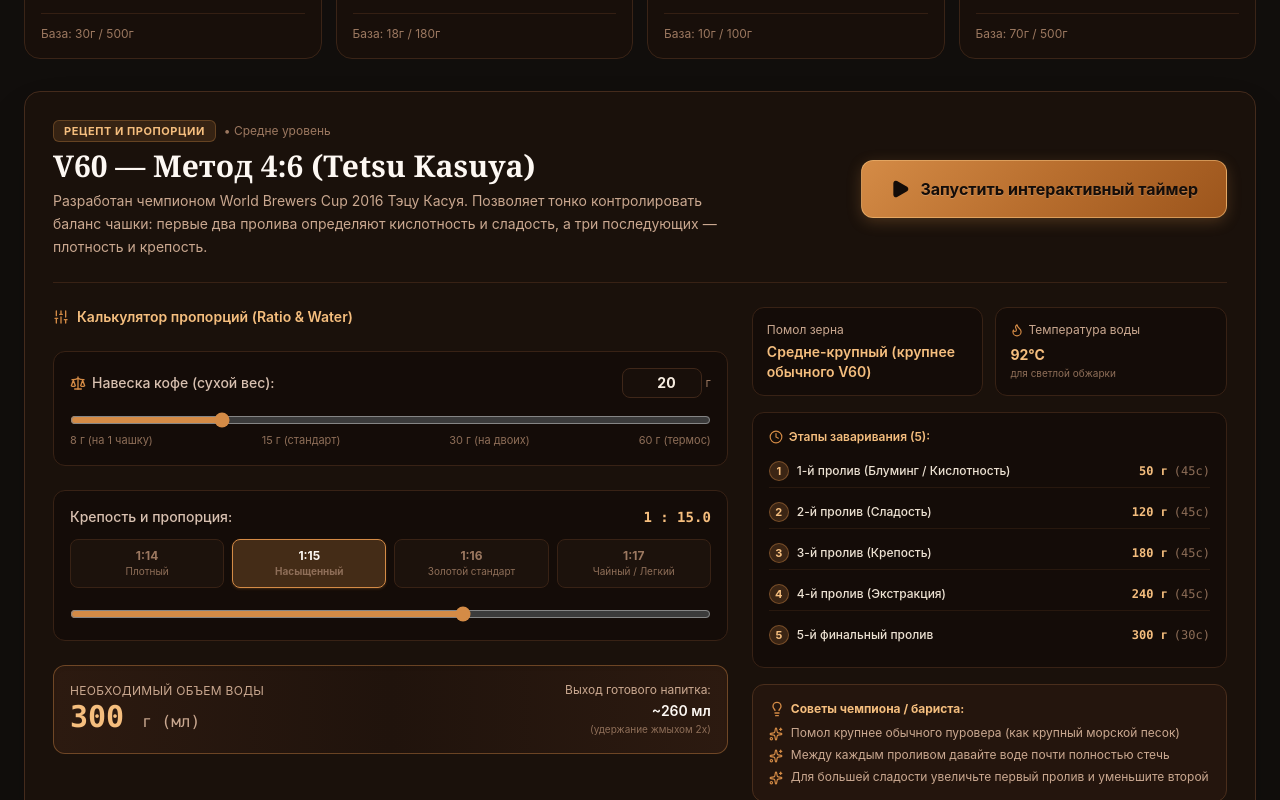
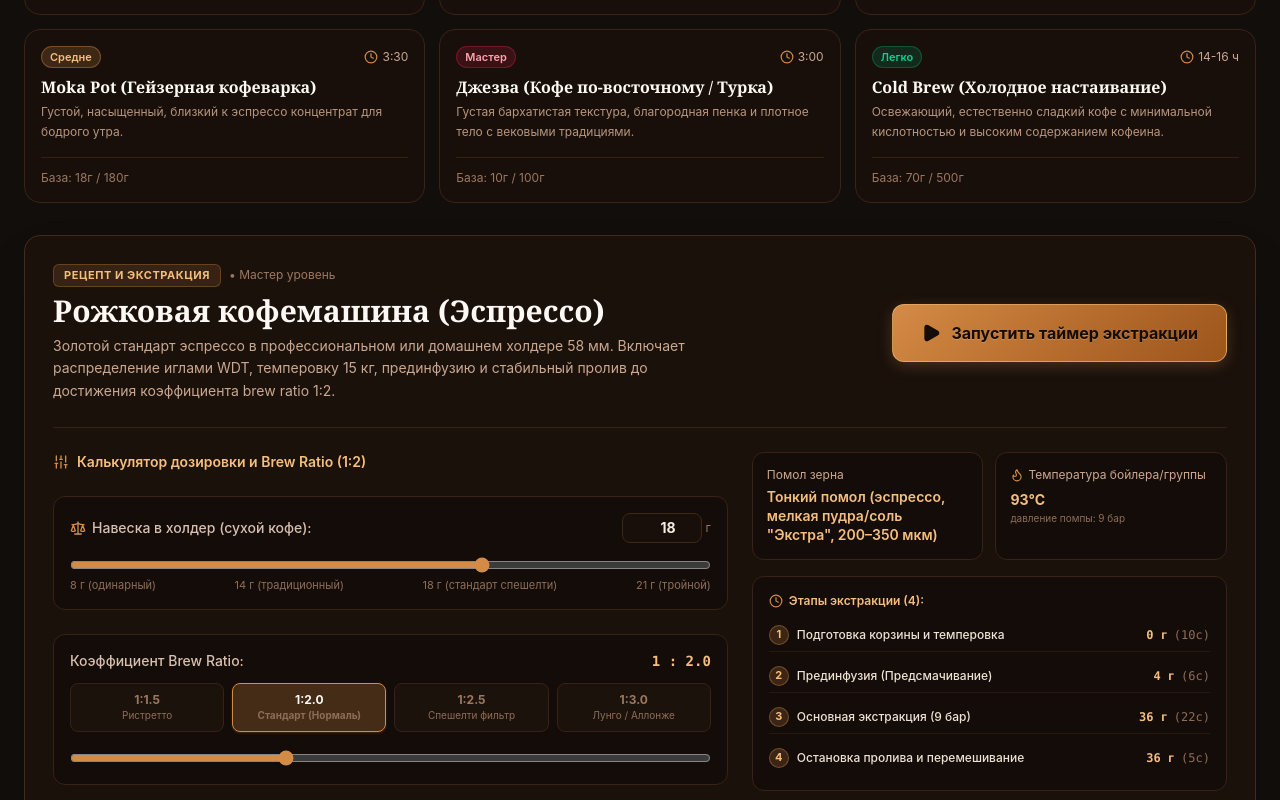
Before and after one commit to Leonid-Perkin/coffeecraft, a React (Vite) app: page / in a window 1280 px wide. Shown: the part 620-1420 px from the top of the page. Built offline with nearby package versions, Linux system fonts and the light colour scheme.

Commit message:
feat: add espresso machine brew method and localstorage sync indicator

```diff
--- a/src/components/brew/BrewSection.tsx
+++ b/src/components/brew/BrewSection.tsx
@@ -25,11 +25,12 @@ interface BrewSectionProps {
 }
 
 export const BrewSection: React.FC<BrewSectionProps> = ({ onLogToJournal }) => {
-  const [selectedMethodId, setSelectedMethodId] = useState<BrewMethodId>('v60-kasuya');
+  const [selectedMethodId, setSelectedMethodId] = useState<BrewMethodId>('espresso-machine');
   const [categoryFilter, setCategoryFilter] = useState<string>('all');
   const [activeTimerMethod, setActiveTimerMethod] = useState<BrewMethod | null>(null);
 
   const selectedMethod = BREW_METHODS.find((m) => m.id === selectedMethodId) || BREW_METHODS[0];
+  const isEspresso = selectedMethod.id === 'espresso-machine';
 
   // Ratio and dosing state
   const [coffeeGrams, setCoffeeGrams] = useState<number>(selectedMethod.defaultCoffeeGrams);
@@ -62,9 +63,9 @@ export const BrewSection: React.FC<BrewSectionProps> = ({ onLogToJournal }) => {
       <div className="flex items-center gap-2 overflow-x-auto pb-2 scrollbar-none">
         {[
           { id: 'all', label: 'Все методы' },
+          { id: 'pressure', label: 'Рожок и Гейзер (Давление)' },
           { id: 'pourover', label: 'Воронка (Пуровер)' },
           { id: 'immersion', label: 'Иммерсия (AeroPress / Френч-пресс)' },
-          { id: 'pressure', label: 'Гейзер (Moka Pot)' },
           { id: 'other', label: 'Турка и Cold Brew' },
         ].map((tab) => (
           <button
@@ -82,7 +83,7 @@ export const BrewSection: React.FC<BrewSectionProps> = ({ onLogToJournal }) => {
       </div>
 
       {/* Methods Carousel / Grid */}
-      <div className="grid grid-cols-1 sm:grid-cols-2 lg:grid-cols-4 gap-3.5">
+      <div className="grid grid-cols-1 sm:grid-cols-2 lg:grid-cols-3 gap-3.5">
         {filteredMethods.map((m) => {
           const isSelected = m.id === selectedMethodId;
           return (
@@ -114,7 +115,7 @@ export const BrewSection: React.FC<BrewSectionProps> = ({ onLogToJournal }) => {
                   </div>
                 </div>
 
-                <h3 className="font-bold text-sm sm:text-base text-[#fdf8f3] mb-1 leading-snug">
+                <h3 className="font-bold text-sm sm:text-base text-[#fdf8f3] mb-1 leading-snug font-serif">
                   {m.name}
                 </h3>
                 <p className="text-xs text-[#b8957c] line-clamp-2 leading-relaxed">
@@ -141,7 +142,7 @@ export const BrewSection: React.FC<BrewSectionProps> = ({ onLogToJournal }) => {
           <div>
             <div className="flex items-center gap-2 mb-1.5">
               <span className="text-[11px] uppercase tracking-wider font-bold text-[#f5be7e] bg-[#d48b46]/15 border border-[#d48b46]/30 px-2.5 py-0.5 rounded-md">
-                Рецепт и пропорции
+                Рецепт и экстракция
               </span>
               <span className="text-xs text-[#9c7860]">• {selectedMethod.difficulty} уровень</span>
             </div>
@@ -158,7 +159,7 @@ export const BrewSection: React.FC<BrewSectionProps> = ({ onLogToJournal }) => {
             className="w-full lg:w-auto px-7 py-4 btn-crema border border-[#f3be7a]/60 text-[#140d09] font-extrabold text-base rounded-xl flex items-center justify-center gap-2.5 transition-all cursor-pointer"
           >
             <Play className="w-5 h-5 fill-current" />
-            Запустить интерактивный таймер
+            Запустить таймер экстракции
           </button>
         </div>
 
@@ -168,7 +169,9 @@ export const BrewSection: React.FC<BrewSectionProps> = ({ onLogToJournal }) => {
           <div className="lg:col-span-7 space-y-6">
             <div className="flex items-center gap-2 text-sm font-semibold text-[#f5be7e]">
               <Sliders className="w-4 h-4 text-[#d48b46]" />
-              <span>Калькулятор пропорций (Ratio & Water)</span>
+              <span>
+                {isEspresso ? 'Калькулятор дозировки и Brew Ratio (1:2)' : 'Калькулятор пропорций (Ratio & Water)'}
+              </span>
             </div>
 
             {/* Coffee grams slider */}
@@ -176,13 +179,13 @@ export const BrewSection: React.FC<BrewSectionProps> = ({ onLogToJournal }) => {
               <div className="flex justify-between items-center">
                 <label className="text-xs sm:text-sm text-[#d8c0b0] font-medium flex items-center gap-1.5">
                   <Scale className="w-4 h-4 text-[#d48b46]" />
-                  Навеска кофе (сухой вес):
+                  {isEspresso ? 'Навеска в холдер (сухой кофе):' : 'Навеска кофе (сухой вес):'}
                 </label>
                 <div className="flex items-center gap-1">
                   <input
                     type="number"
-                    min="5"
-                    max="100"
+                    min={isEspresso ? 7 : 5}
+                    max={isEspresso ? 24 : 100}
                     step="0.5"
                     value={coffeeGrams}
                     onChange={(e) => setCoffeeGrams(Math.max(5, parseFloat(e.target.value) || 5))}
@@ -194,8 +197,8 @@ export const BrewSection: React.FC<BrewSectionProps> = ({ onLogToJournal }) => {
 
               <input
                 type="range"
-                min="8"
-                max="60"
+                min={isEspresso ? 7 : 8}
+                max={isEspresso ? 24 : 60}
                 step="0.5"
                 value={coffeeGrams}
                 onChange={(e) => setCoffeeGrams(parseFloat(e.target.value))}
@@ -203,10 +206,21 @@ export const BrewSection: React.FC<BrewSectionProps> = ({ onLogToJournal }) => {
               />
 
               <div className="flex justify-between text-[11px] text-[#8e6e58]">
-                <span>8 г (на 1 чашку)</span>
+                {isEspresso ? (
+                  <>
+                    <span>8 г (одинарный)</span>
+                    <span>14 г (традиционный)</span>
+                    <span>18 г (стандарт спешелти)</span>
+                    <span>21 г (тройной)</span>
+                  </>
+                ) : (
+                  <>
+                    <span>8 г (1 чашка)</span>
                     <span>15 г (стандарт)</span>
                     <span>30 г (на двоих)</span>
                     <span>60 г (термос)</span>
+                  </>
+                )}
               </div>
             </div>
 
@@ -214,7 +228,7 @@ export const BrewSection: React.FC<BrewSectionProps> = ({ onLogToJournal }) => {
             <div className="bg-[#140c08] p-4 rounded-xl border border-[#382215] space-y-3">
               <div className="flex justify-between items-center">
                 <span className="text-xs sm:text-sm text-[#d8c0b0] font-medium">
-                  Крепость и пропорция:
+                  {isEspresso ? 'Коэффициент Brew Ratio:' : 'Крепость и пропорция:'}
                 </span>
                 <span className="text-sm font-bold text-[#f5be7e] font-mono">
                   1 : {ratio.toFixed(1)}
@@ -223,7 +237,27 @@ export const BrewSection: React.FC<BrewSectionProps> = ({ onLogToJournal }) => {
 
               {/* Quick ratio presets */}
               <div className="grid grid-cols-4 gap-2">
-                {[
+                {isEspresso
+                  ? [
+                      { r: 1.5, label: '1:1.5', sub: 'Ристретто' },
+                      { r: 2.0, label: '1:2.0', sub: 'Стандарт (Нормаль)' },
+                      { r: 2.5, label: '1:2.5', sub: 'Спешелти фильтр' },
+                      { r: 3.0, label: '1:3.0', sub: 'Лунго / Аллонже' },
+                    ].map((item) => (
+                      <button
+                        key={item.r}
+                        onClick={() => handleRatioPreset(item.r)}
+                        className={`py-2 px-1 text-center rounded-lg border transition-all cursor-pointer ${
+                          Math.abs(ratio - item.r) < 0.1
+                            ? 'bg-[#d48b46]/25 border-[#d48b46] text-[#fdf8f3] font-bold shadow-sm shadow-[#d48b46]/20'
+                            : 'bg-[#1c120c] border-[#382215] text-[#9c7860] hover:border-[#52331f] hover:text-[#ede2d3]'
+                        }`}
+                      >
+                        <div className="text-xs font-bold">{item.label}</div>
+                        <div className="text-[10px] text-[#8e6e58] hidden sm:block">{item.sub}</div>
+                      </button>
+                    ))
+                  : [
                       { r: 14, label: '1:14', sub: 'Плотный' },
                       { r: 15, label: '1:15', sub: 'Насыщенный' },
                       { r: 16, label: '1:16', sub: 'Золотой стандарт' },
@@ -246,9 +280,9 @@ export const BrewSection: React.FC<BrewSectionProps> = ({ onLogToJournal }) => {
 
               <input
                 type="range"
-                min="7"
-                max="20"
-                step="0.5"
+                min={isEspresso ? 1.0 : 7}
+                max={isEspresso ? 4.0 : 20}
+                step={isEspresso ? 0.1 : 0.5}
                 value={ratio}
                 onChange={(e) => setRatio(parseFloat(e.target.value))}
                 className="w-full accent-[#d48b46] h-2 bg-[#2a1a11] rounded-lg cursor-pointer"
@@ -259,18 +293,24 @@ export const BrewSection: React.FC<BrewSectionProps> = ({ onLogToJournal }) => {
             <div className="p-4 bg-gradient-to-r from-[#2c1a10] via-[#20130c] to-[#2c1a10] rounded-xl border border-[#d48b46]/40 flex items-center justify-between shadow-inner">
               <div>
                 <span className="text-xs text-[#caa890] uppercase tracking-wide block">
-                  Необходимый объем воды
+                  {isEspresso ? 'Целевой вес выхода на весах' : 'Необходимый объем воды'}
                 </span>
                 <span className="text-2xl sm:text-3xl font-extrabold text-[#f5be7e] font-mono">
                   {waterGrams} <span className="text-base font-normal text-[#caa890]">г (мл)</span>
                 </span>
               </div>
               <div className="text-right">
-                <span className="text-xs text-[#caa890] block">Выход готового напитка:</span>
+                <span className="text-xs text-[#caa890] block">
+                  {isEspresso ? 'Пропорция в чашке:' : 'Выход напитка:'}
+                </span>
                 <span className="text-sm font-semibold text-[#fdf8f3]">
-                  ~{Math.round(waterGrams - coffeeGrams * 2)} мл
+                  {isEspresso
+                    ? `${coffeeGrams}г $\\rightarrow$ ${waterGrams}г (1:${ratio.toFixed(1)})`
+                    : `~${Math.round(waterGrams - coffeeGrams * 2)} мл`}
                 </span>
-                <span className="text-[10px] text-[#8e6e58] block">(удержание жмыхом 2х)</span>
+                <span className="text-[10px] text-[#8e6e58] block">
+                  {isEspresso ? 'Время пролива: ~26-30 сек' : '(удержание жмыхом 2х)'}
+                </span>
               </div>
             </div>
           </div>
@@ -288,12 +328,12 @@ export const BrewSection: React.FC<BrewSectionProps> = ({ onLogToJournal }) => {
               <div className="bg-[#140c08] p-3.5 rounded-xl border border-[#382215]">
                 <span className="text-xs text-[#caa890] block mb-1 flex items-center gap-1">
                   <Flame className="w-3.5 h-3.5 text-[#d48b46]" />
-                  Температура воды
+                  Температура бойлера/группы
                 </span>
                 <span className="text-sm font-bold text-[#f5be7e]">
                   {selectedMethod.recommendedTempC}°C
                 </span>
-                <span className="text-[10px] text-[#8e6e58] block">для светлой обжарки</span>
+                <span className="text-[10px] text-[#8e6e58] block">давление помпы: 9 бар</span>
               </div>
             </div>
 
@@ -301,7 +341,7 @@ export const BrewSection: React.FC<BrewSectionProps> = ({ onLogToJournal }) => {
             <div className="bg-[#140c08] p-4 rounded-xl border border-[#382215]">
               <div className="text-xs font-semibold text-[#f5be7e] mb-2.5 flex items-center gap-1.5">
                 <Clock className="w-3.5 h-3.5 text-[#d48b46]" />
-                Этапы заваривания ({selectedMethod.steps.length}):
+                Этапы экстракции ({selectedMethod.steps.length}):
               </div>
 
               <div className="space-y-2">
--- a/src/components/journal/JournalSection.tsx
+++ b/src/components/journal/JournalSection.tsx
@@ -15,7 +15,8 @@ import {
   X,
   Coffee,
   Trash2,
-  FileText
+  FileText,
+  Save
 } from 'lucide-react';
 
 interface JournalSectionProps {
@@ -309,6 +310,10 @@ export const JournalSection: React.FC<JournalSectionProps> = ({
         </div>
 
         <div className="flex items-center gap-2 self-end sm:self-auto text-xs">
+          <div className="hidden lg:flex items-center gap-1.5 text-[11px] text-[#caa890] bg-[#140c08] px-2.5 py-1.5 rounded-lg border border-[#342014]">
+            <Save className="w-3.5 h-3.5 text-[#d48b46]" />
+            <span>Дневник в LocalStorage</span>
+          </div>
           <button
             onClick={handleExportData}
             className="flex items-center gap-1.5 px-3 py-1.5 bg-[#251710] hover:bg-[#321f15] text-[#d8c0b0] rounded-lg border border-[#442a1b] transition-colors cursor-pointer"
--- a/src/data/brewMethods.ts
+++ b/src/data/brewMethods.ts
@@ -1,6 +1,57 @@
 import type { BrewMethod } from '../types';
 
 export const BREW_METHODS: BrewMethod[] = [
+  {
+    id: 'espresso-machine',
+    name: 'Рожковая кофемашина (Эспрессо)',
+    category: 'pressure',
+    shortDesc: 'Эталонный спешелти-эспрессо под давлением 9 бар: предсмачивание таблетки и ровный пролив 1:2 за 26–30 секунд.',
+    fullDesc: 'Золотой стандарт эспрессо в профессиональном или домашнем холдере 58 мм. Включает распределение иглами WDT, темперовку 15 кг, прединфузию и стабильный пролив до достижения коэффициента brew ratio 1:2.',
+    difficulty: 'Мастер',
+    icon: 'Zap',
+    defaultCoffeeGrams: 18,
+    defaultWaterGrams: 36,
+    defaultRatio: 2,
+    recommendedGrind: 'Тонкий помол (эспрессо, мелкая пудра/соль "Экстра", 200–350 мкм)',
+    recommendedTempC: 93,
+    totalTimeEstimate: '0:30',
+    steps: [
+      {
+        title: 'Подготовка корзины и темперовка',
+        description: 'Смолите 18 г, разровняйте кофе в холдере иглами (WDT), стемперуйте с усилием ~15 кг с идеально плоским горизонтом.',
+        timeSeconds: 10,
+        targetWaterGrams: 0,
+        pourType: 'wait'
+      },
+      {
+        title: 'Прединфузия (Предсмачивание)',
+        description: 'Включите группу. Первые 5-6 секунд на давлении 2-3 бара мягко смачивают таблетку, предотвращая каналы (ченнелинг).',
+        timeSeconds: 6,
+        targetWaterGrams: 4,
+        pourType: 'wait'
+      },
+      {
+        title: 'Основная экстракция (9 бар)',
+        description: 'Помпа выходит на 9 бар. Следите за появлением красивых струек цвета лесного ореха. Целевой вес выхода в чашке — 36 г.',
+        timeSeconds: 22,
+        targetWaterGrams: 36,
+        pourType: 'wait'
+      },
+      {
+        title: 'Остановка пролива и перемешивание',
+        description: 'Остановите помпу при достижении 36 г на весах. Обязательно перемешайте эспрессо ложечкой перед дегустацией.',
+        timeSeconds: 5,
+        targetWaterGrams: 36,
+        pourType: 'stir'
+      }
+    ],
+    tips: [
+      'Взвешивайте напиток в реальном времени на весах прямо под чашкой — отсекайте по весу (36 г), а не по секундомеру',
+      'Если 36 г налились быстрее 22 секунд — уменьшите помол; если медленнее 32 секунд — сделайте помол крупнее',
+      'Обязательно прогревайте металлический рожок в группе кофемашины перед засыпкой кофе',
+      'Для светлой спешелти-обжарки ставьте 94°C, для классической темной — снижайте до 90-91°C'
+    ]
+  },
   {
     id: 'v60-kasuya',
     name: 'V60 — Метод 4:6 (Tetsu Kasuya)',
--- a/src/types/index.ts
+++ b/src/types/index.ts
@@ -1,4 +1,5 @@
 export type BrewMethodId =
+  | 'espresso-machine'
   | 'v60-hoffmann'
   | 'v60-kasuya'
   | 'aeropress-inverted'
```
Lines whose indentation alone changed are shown as unchanged.
